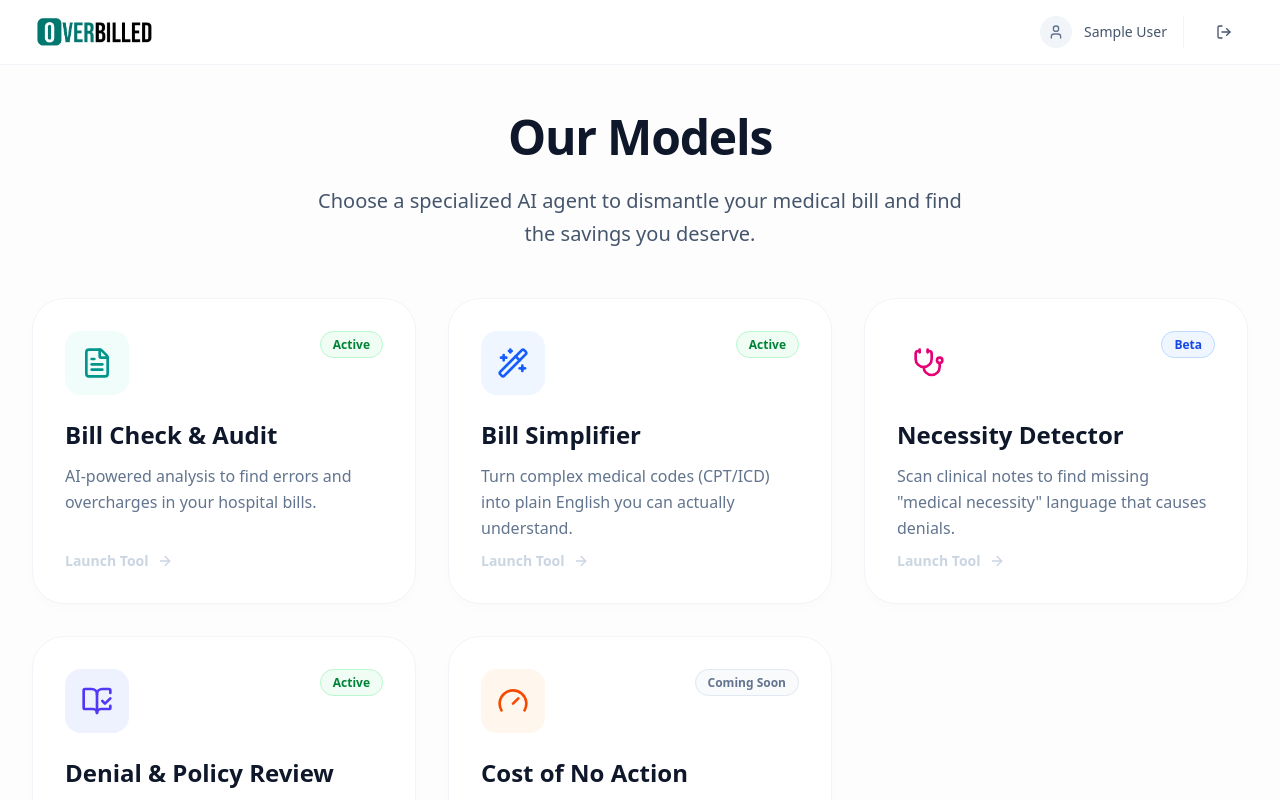
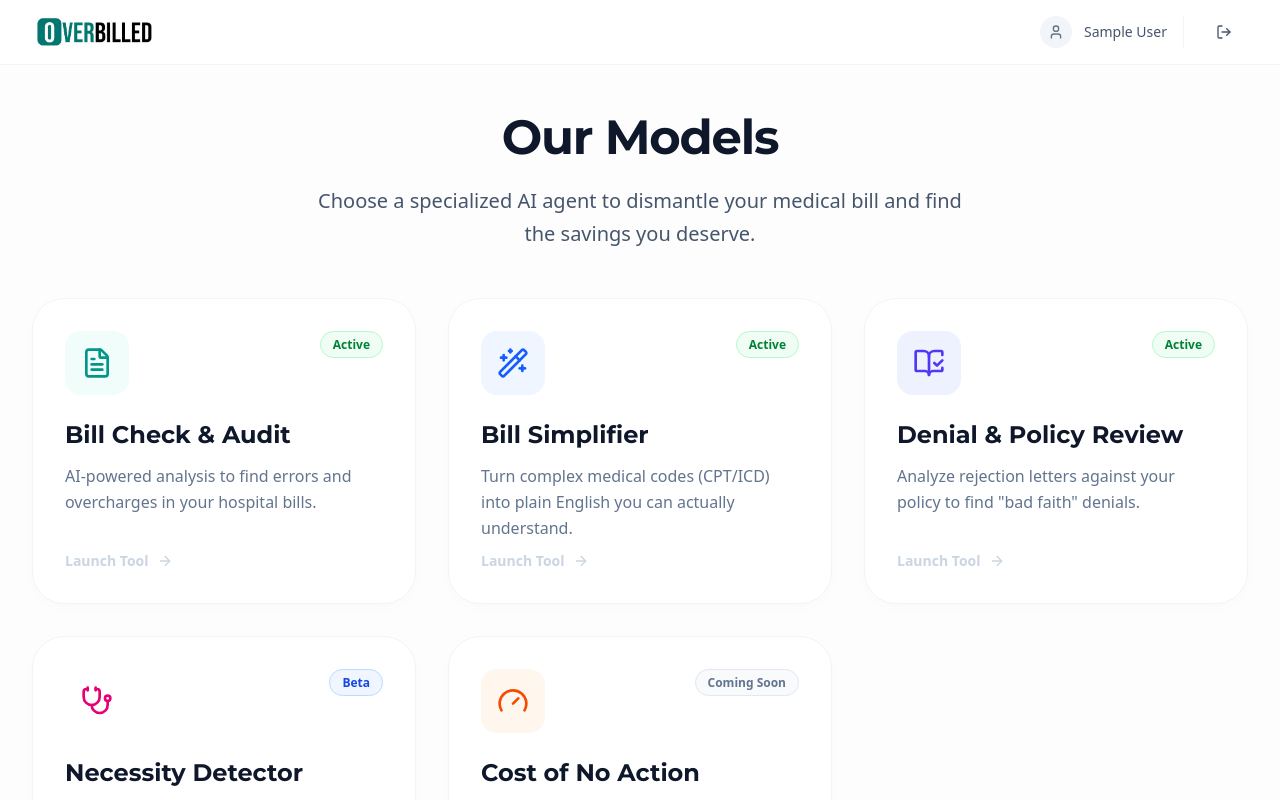
Before and after one commit to arka-mx/HackNitr7.O, a React (Vite) app in the folder frontend/: page /dashboard in a window 1280 px wide. Shown: the top 800 px of the page. Built offline with nearby package versions, Linux system fonts and the light colour scheme; no server answers; sample sign-in values are in the browser's storage.

Commit message:
ui changes

```diff
--- a/frontend/src/index.css
+++ b/frontend/src/index.css
@@ -1,4 +1,21 @@
+@import url('https://fonts.googleapis.com/css2?family=Montserrat:wght@300;400;500;600;700;800&family=Roboto:wght@300;400;500;700&display=swap');
 @import "tailwindcss";
+
+@layer base {
+
+    h1,
+    h2,
+    h3,
+    h4,
+    h5,
+    h6 {
+        font-family: 'Montserrat', sans-serif;
+    }
+
+    body {
+        font-family: 'Roboto', sans-serif;
+    }
+}
 
 .mask-gradient {
     mask-image: linear-gradient(to right, transparent, black 10%, black 90%, transparent);
--- a/frontend/src/pages/BillCheck.tsx
+++ b/frontend/src/pages/BillCheck.tsx
@@ -491,8 +491,8 @@ const UploadCard = ({ title, description, file, onChange, accept, icon, activeCo
                     accept={accept}
                     className="absolute inset-0 w-full h-full opacity-0 cursor-pointer z-10"
                 />
-                <div className={`
-                    py-3 px-4 rounded-xl font-medium text-sm transition-colors border max-w-[200px] mx-auto
+                <div className={`overflow-hidden
+                    py-3 rounded-xl font-medium text-sm transition-colors border max-w-[200px] mx-auto
                     ${file
                         ? `bg-white text-${activeColor}-700 border-${activeColor}-200 shadow-sm`
                         : 'bg-white text-slate-600 border-slate-200 group-hover:bg-slate-50'}
--- a/frontend/src/pages/Dashboard.tsx
+++ b/frontend/src/pages/Dashboard.tsx
@@ -36,6 +36,16 @@ const Dashboard = () => {
             path: '/bill-simplifier',
             status: 'Active'
         },
+
+        {
+            id: 'policy-trigger',
+            title: 'Denial & Policy Review',
+            description: 'Analyze rejection letters against your policy to find "bad faith" denials.',
+            icon: <BookOpenCheck className="w-8 h-8 text-indigo-600" />,
+            color: 'indigo',
+            path: '/policy-trigger',
+            status: 'Active'
+        },
         {
             id: 'necessity-detector',
             title: 'Necessity Detector',
@@ -44,15 +54,6 @@ const Dashboard = () => {
             color: 'pink',
             path: '/necessity-detector',
             status: 'Beta'
-        },
-        {
-            id: 'policy-trigger',
-            title: 'Denial & Policy Review',
-            description: 'Analyze rejection letters against your policy to find "bad faith" denials.',
-            icon: <BookOpenCheck className="w-8 h-8 text-indigo-600" />,
-            color: 'indigo',
-            path: '/policy-trigger',
-            status: 'Active'
         },
         {
             id: 'cost-meter',
--- a/frontend/tailwind.config.js
+++ b/frontend/tailwind.config.js
@@ -5,7 +5,13 @@ export default {
         "./src/**/*.{js,ts,jsx,tsx}",
     ],
     theme: {
-        extend: {},
+        extend: {
+            fontFamily: {
+                sans: ['"Instrument Sans"', 'sans-serif'],
+                heading: ['"Montserrat"', 'sans-serif'],
+                montserrat: ['"Montserrat"', 'sans-serif'],
+            },
+        },
     },
     plugins: [],
 }
```
Also changed, not shown: 1 other file (tests, documents, lock files or other folders).
